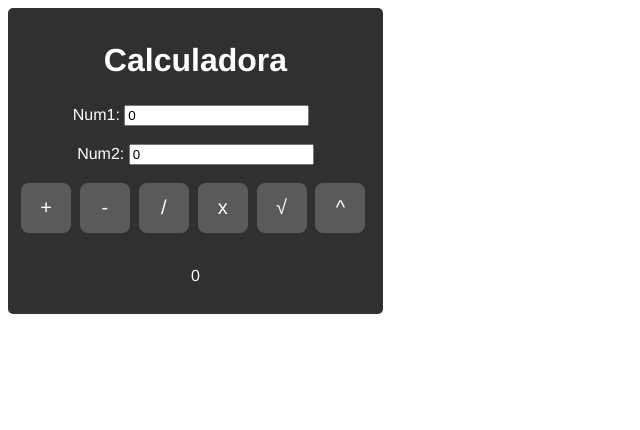
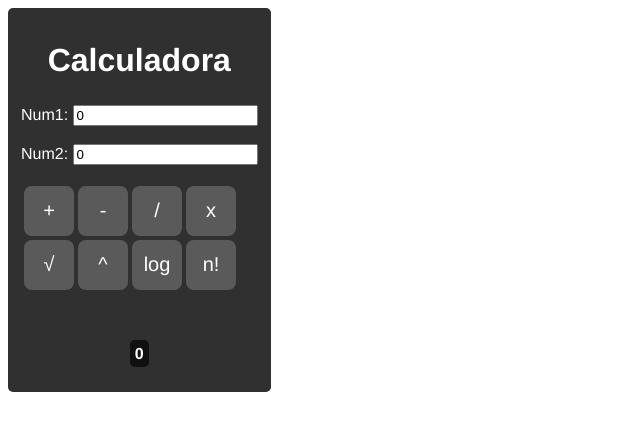
Before and after one commit to juancad/calculator, an Angular app: page / in a window 1280 px wide. Shown: the top 430 px of the page, without its empty margins (0-640 px from the left). Built offline with nearby package versions, Linux system fonts and the light colour scheme.

Commit message:
add functions

```diff
--- a/src/app/app.component.css
+++ b/src/app/app.component.css
@@ -22,3 +22,10 @@ input.calcbtn {
 input.calcbtn:hover {
     background: black;
 }
+
+span#result {
+    background: #101010;
+    padding: 5px;
+    font-weight: bold;
+    border-radius: 5px;
+}
--- a/src/app/app.component.html
+++ b/src/app/app.component.html
@@ -7,18 +7,42 @@
     <tr>
         <td>
             <form>
-                Num1: <input type="number" [(ngModel)]="num1" name="num1"> &nbsp;
+                Num1: <input type="number" [(ngModel)]="num1" name="num1">
                 <br/><br/>
                 Num2: <input type="number" [(ngModel)]="num2" name="num2"><br/><br/>
-                <input class="calcbtn" type="submit" value="+" (click)="sum()">&nbsp;
-                <input class="calcbtn" type="submit" value="-" (click)="sub()">&nbsp;
-                <input class="calcbtn" type="submit" value="/" (click)="div()">&nbsp;
-                <input class="calcbtn" type="submit" value="x" (click)="mul()">&nbsp;
-                <input class="calcbtn" type="submit" value="√" (click)="sqrt()">&nbsp;
-                <input class="calcbtn" type="submit" value="^" (click)="pow()">&nbsp;
-                <br/>
-                <br/>
-                <p>{{textResult}}{{result}}</p>
+                <table>
+                    <tr>
+                        <td>
+                            <input class="calcbtn" type="submit" value="+" (click)="sum()">
+                        </td>
+                        <td>
+                            <input class="calcbtn" type="submit" value="-" (click)="sub()">
+                        </td>
+                        <td>
+                            <input class="calcbtn" type="submit" value="/" (click)="div()">
+                        </td>
+                        <td>
+                            <input class="calcbtn" type="submit" value="x" (click)="mul()">
+                        </td>
+                    </tr>
+                    <tr>
+                        <td>
+                            <input class="calcbtn" type="submit" value="√" (click)="sqrt()">
+                        </td>
+                        <td>
+                            <input class="calcbtn" type="submit" value="^" (click)="pow()">
+                        </td>
+                        <td>
+                            <input class="calcbtn" type="submit" value="log" (click)="log()">
+                        </td>
+                        <td>
+                            <input class="calcbtn" type="submit" value="n!" (click)="fact()">
+                        </td>
+                    </tr>
+                </table>
+                <p><span [innerHTML]="textResult"></span><br/><br/>
+                    <span id="result">{{result}}</span>
+                </p>
             </form>
         </td>
     </tr>
--- a/src/app/app.component.ts
+++ b/src/app/app.component.ts
@@ -33,7 +33,21 @@ export class AppComponent {
     this.result=((Math.sqrt(this.num1)));
   }
   pow():void{
-    this.textResult=((this.num1+"^"+this.num2+"= "));
+    this.textResult=((this.num1+"<sup>"+this.num2+"</sup>= "));
     this.result=((Math.pow(this.num1, this.num2)));
   }
+  log():void{
+    this.textResult=(("log<sub>"+this.num2+"</sub>"+this.num1+"= "));
+    this.result=((Math.log(this.num1)/Math.log(this.num2)));
+  }
+  fact():void{
+    this.textResult=((this.num1+"!"+"= "));
+    this.result=((this.factorial(this.num1)));
+  }
+
+  factorial(x: number): number {
+    if(x==0)
+      return 1;
+    return x * this.factorial(x-1);
+  }
 }
```
